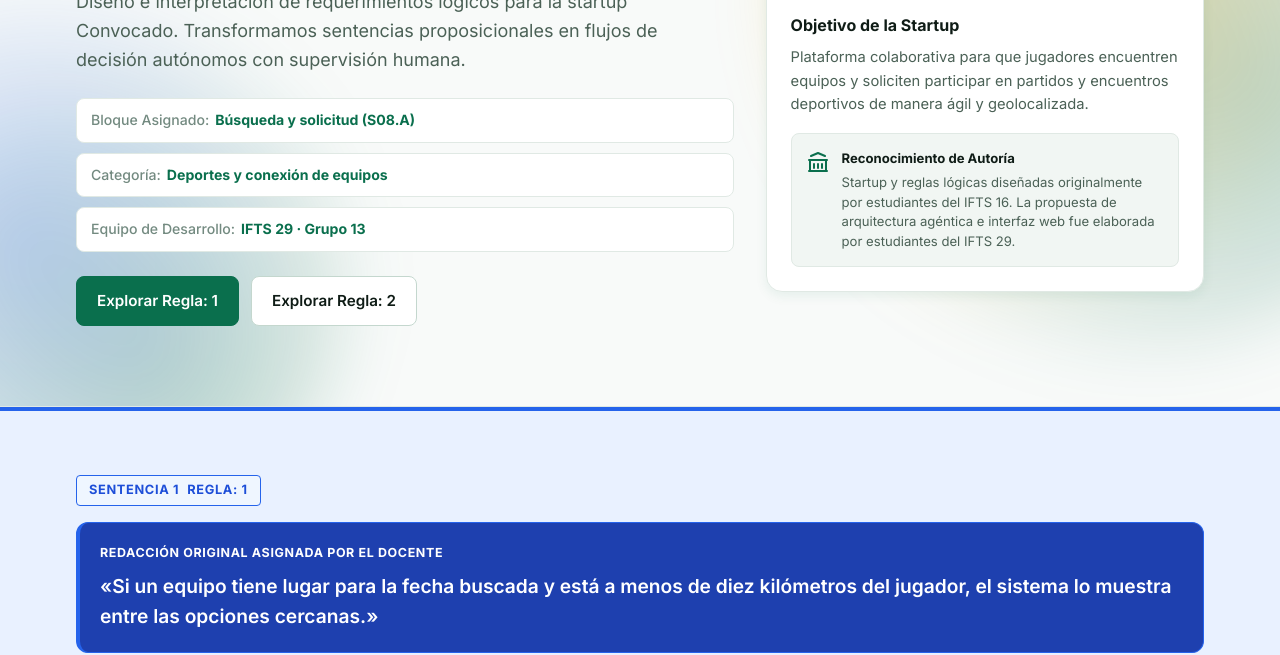
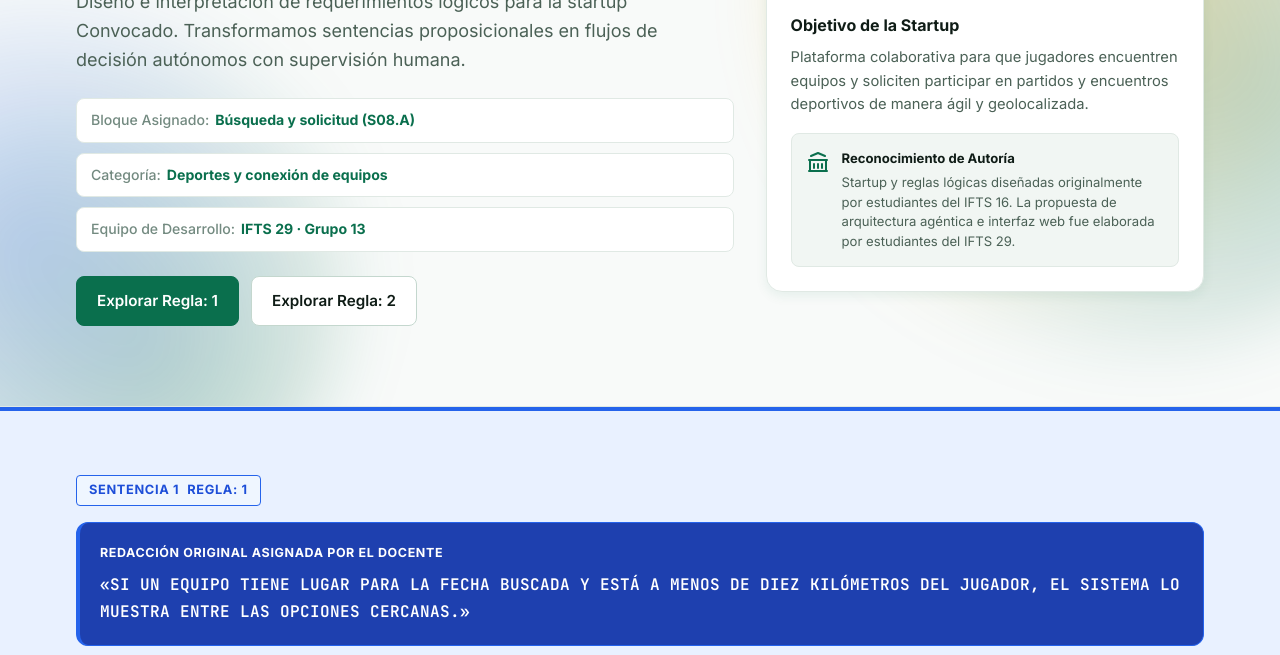
Before and after one commit to celina-web/tp3-convocado, a plain HTML site: page index.html in a window 1280 px wide. Shown: the part 304-959 px from the top of the page. Drawn offline with Linux system fonts and the light colour scheme.

Commit message:
fix: cambio de letra

```diff
--- a/styles.css
+++ b/styles.css
@@ -725,10 +725,13 @@ button {
 }
 
 .rule-quote {
-  font-size: clamp(1.1rem, 1.7vw, 1.2rem);
+  font-family: var(--font-mono);
+  font-size: clamp(0.9rem, 1.35vw, 1rem);
   font-weight: 600;
-  line-height: 1.6;
+  letter-spacing: 0.025em;
+  line-height: 1.7;
   color: var(--rule-card-text);
+  text-transform: uppercase;
 }
 
 .proposal-overview {
```
